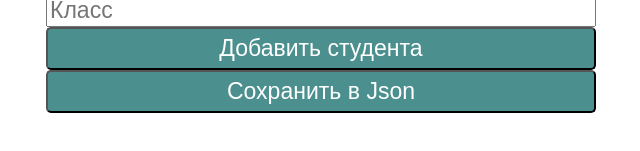
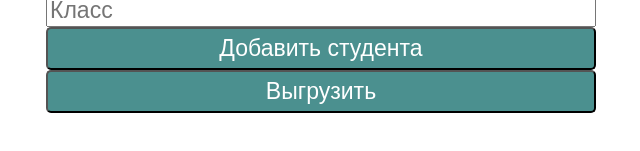
Before and after one commit to Danny1336/Working-with-a-table-only-with-JS, a plain HTML site: page index.html in a window 1280 px wide. Shown: the part 427-578 px from the top of the page, without its empty margins (319-959 px from the left). Drawn offline with nearby package versions, Linux system fonts and the light colour scheme; a script that the page names is missing.

Commit message:
Update index.html

```diff
--- a/index.html
+++ b/index.html
@@ -155,7 +155,7 @@
             <input type="date" class="born" placeholder="Год рождения">
             <input type="text" class="clss" placeholder="Класс">
             <button class="add-row">Добавить студента</button>
-            <button class="btn btn-success" id="json">Сохранить в Json</button>
+            <button class="btn btn-success" id="json">Выгрузить</button>
         </div>
     </div>
     <! - Скрипт для добавления строки таблицы ->
```
